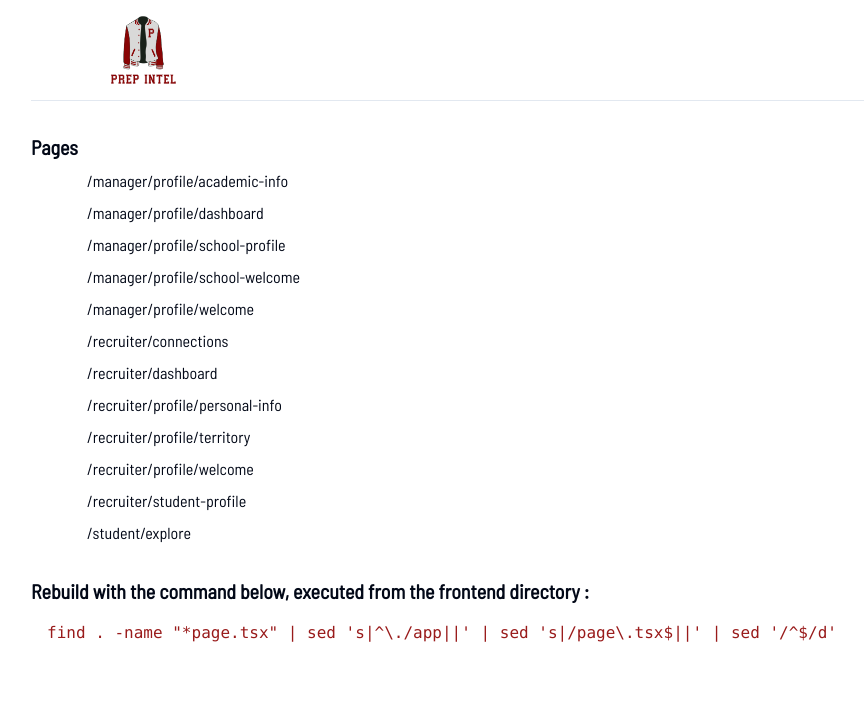
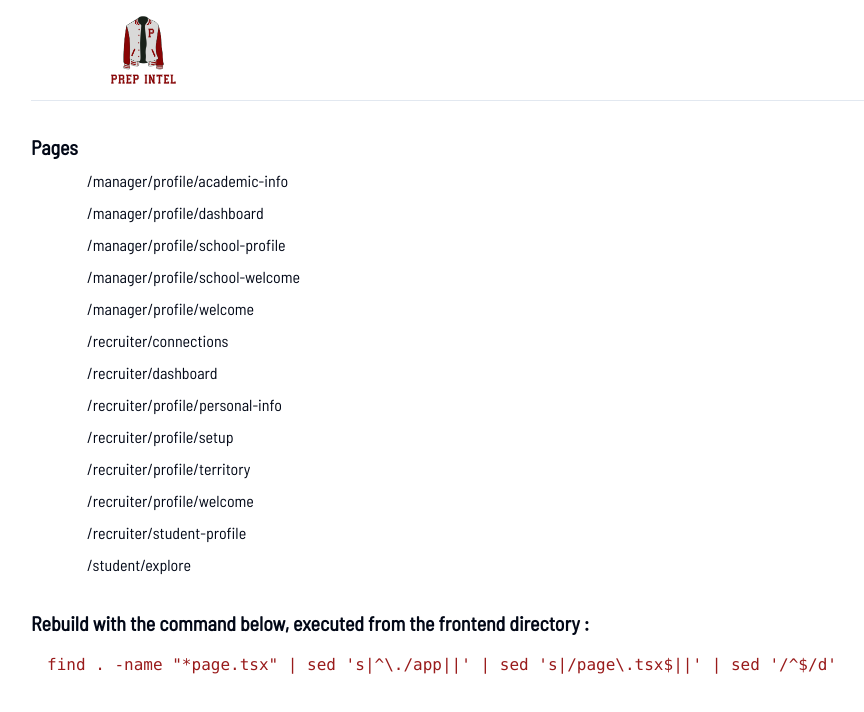
Before and after one commit to Idea2ImpactTechSolutions/prep-intel, a Next.js app in the folder frontend/: page / in a window 1280 px wide. Shown: the top 712 px of the page, without its empty margins (1-865 px from the left). Built offline with nearby package versions, Linux system fonts and the light colour scheme.

Commit message:
Update page links

```diff
--- a/frontend/app/page.tsx
+++ b/frontend/app/page.tsx
@@ -9,6 +9,7 @@ const links = `/manager/profile/academic-info
 /recruiter/connections
 /recruiter/dashboard
 /recruiter/profile/personal-info
+/recruiter/profile/setup
 /recruiter/profile/territory
 /recruiter/profile/welcome
 /recruiter/student-profile
```
